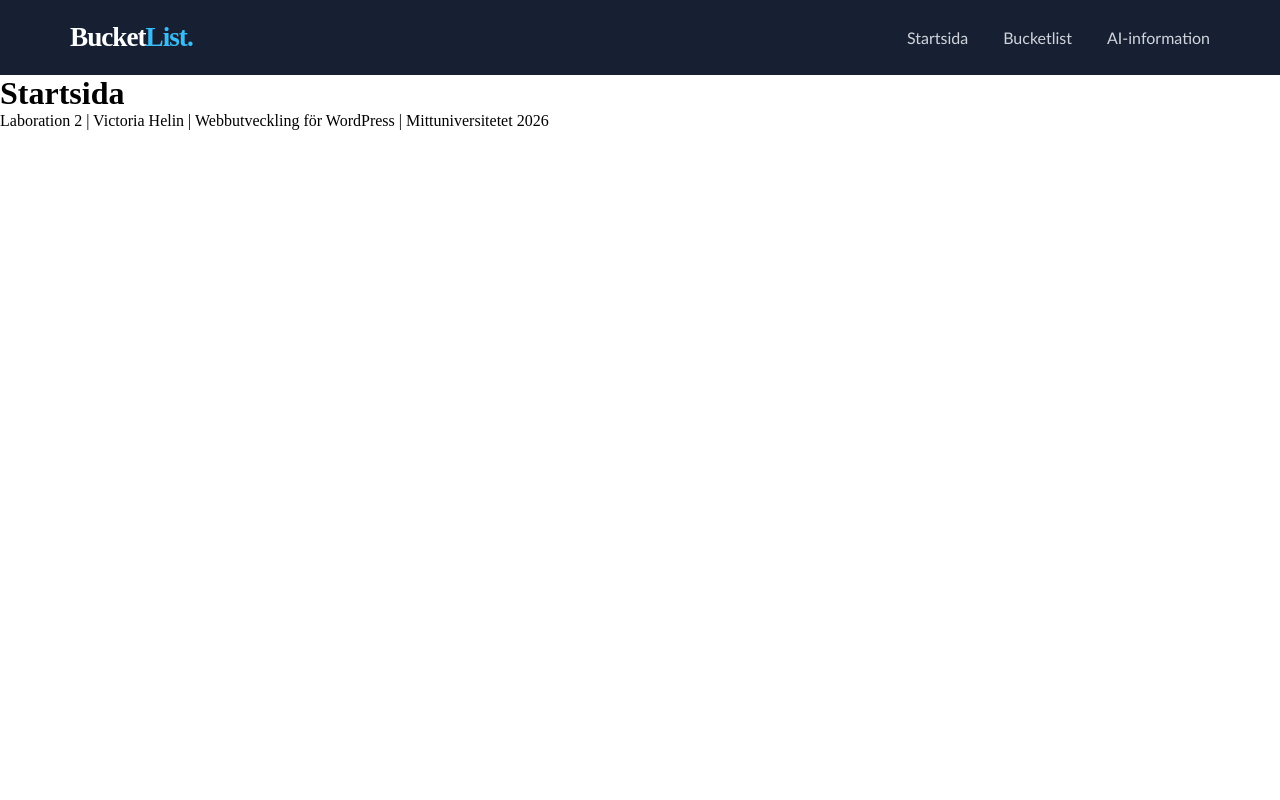
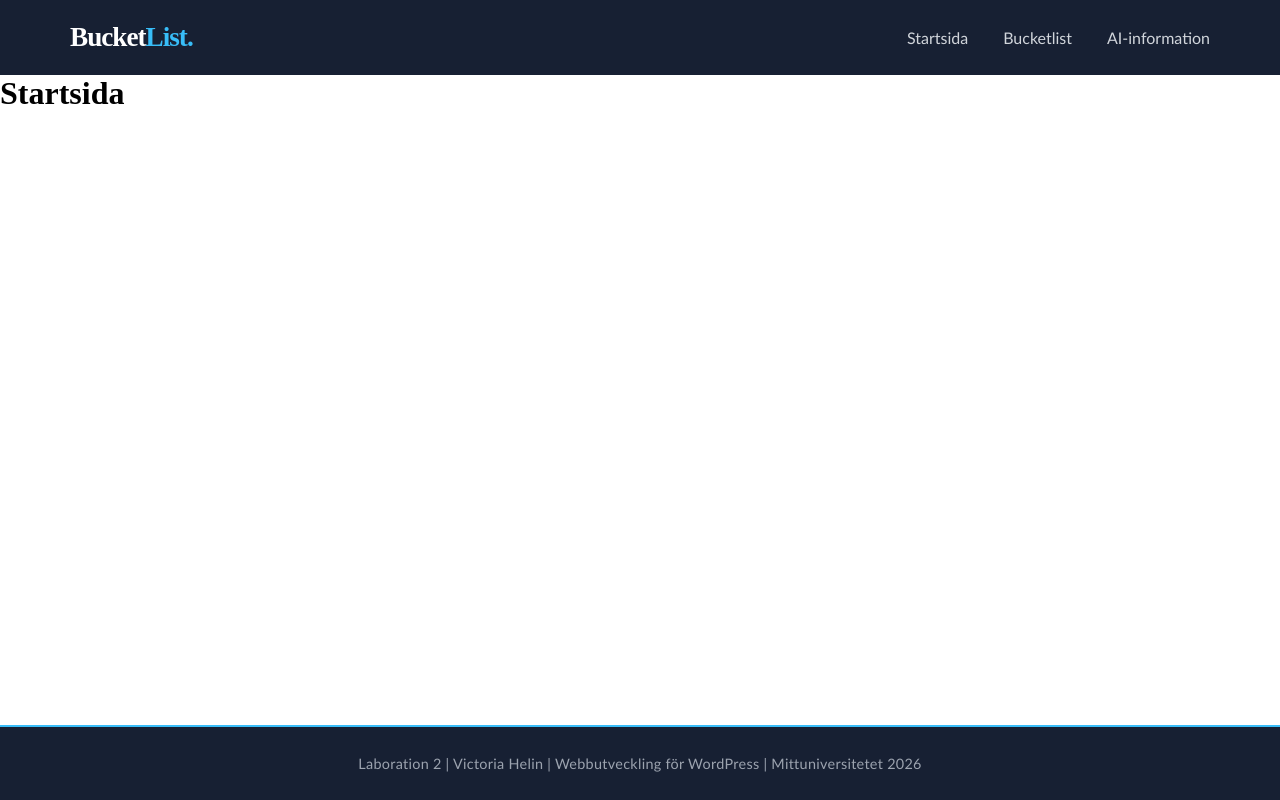
Before and after one commit to victoriah-svg/lab2wordpress, a PHP site: page / in a window 1280 px wide. Run offline with PHP 8.4, Linux system fonts and the light colour scheme.

Commit message:
lagt till generell styling för sidor och footer

```diff
--- a/CSS/styles.css
+++ b/CSS/styles.css
@@ -1,3 +1,14 @@
+
+html, body {
+    min-height: 100%;
+    margin: 0;
+}
+
+body {
+    min-height: 100vh;
+    display: flex;
+    flex-direction: column;
+}
 
 /* ===== NAVBAR ===== */
 
@@ -127,11 +138,31 @@
     text-shadow: 0 0 12px rgba(56, 189, 248, 0.6);
 }
 
+/* ===== FOOTER ===== */
+
+footer {
+    background-color: #172033;
+    color: #9ca3af;
+    padding: 25px 20px;
+    text-align: center;
+    margin-top: auto;
+    font-family: "Trebuchet MS", Arial, sans-serif;
+    font-size: 0.9rem;
+    letter-spacing: 0.3px;
+    border-top: 2px solid #38bdf8;
+}
+
+footer p {
+    margin: 0;
+    line-height: 1.6;
+}
+
+
 
 
 /* ===== MOBILLÄGE ===== */
 
-@media (max-width: 768px) {
+@media (max-width: 600px) {
 
     .navbar {
         min-height: 70px;
@@ -193,4 +224,9 @@
     .menu-toggle.active span:nth-child(3) {
         transform: translateY(-8px) rotate(-45deg);
     }
+
+    footer {
+        padding: 20px 15px;
+        font-size: 0.8rem;
+    }
 }
```
